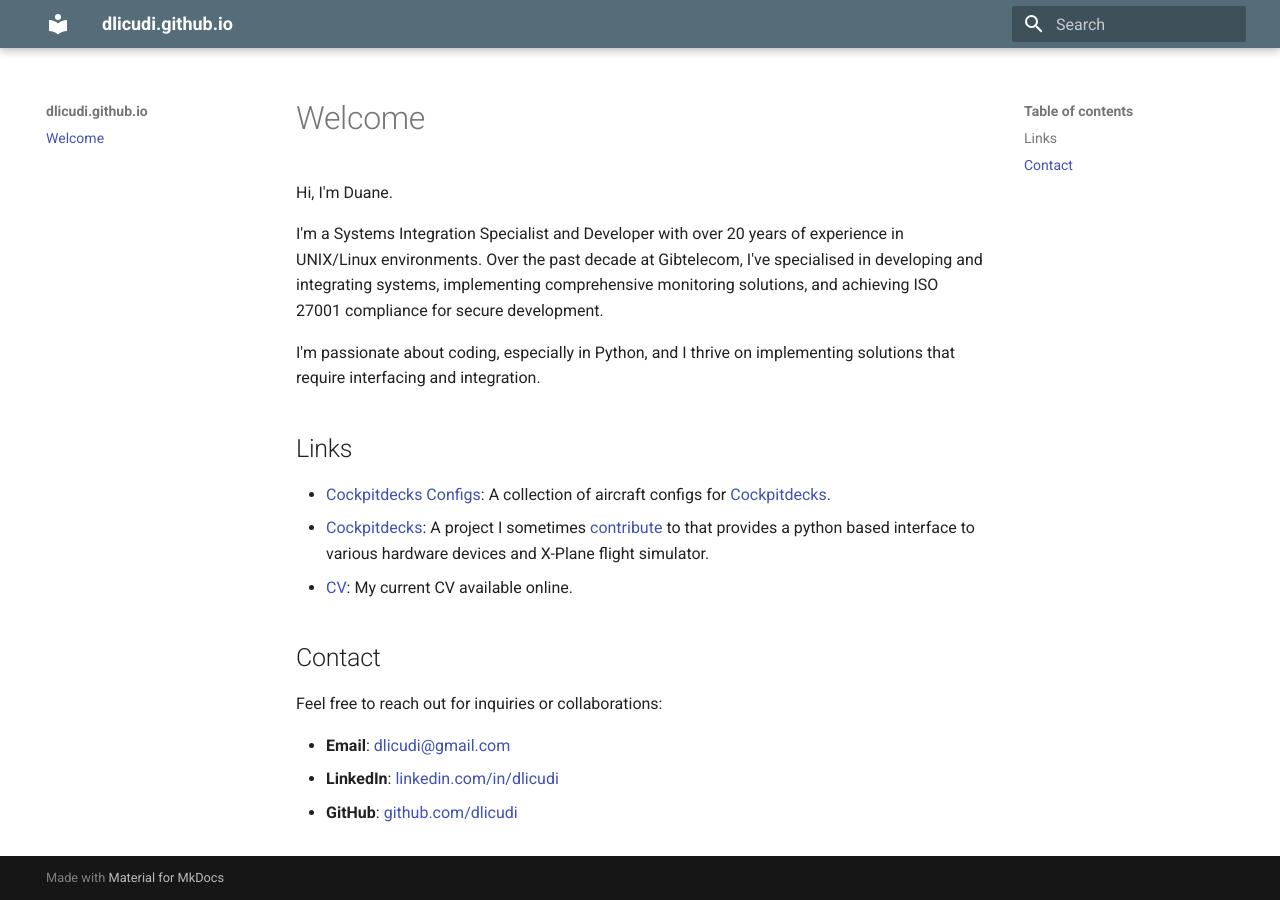
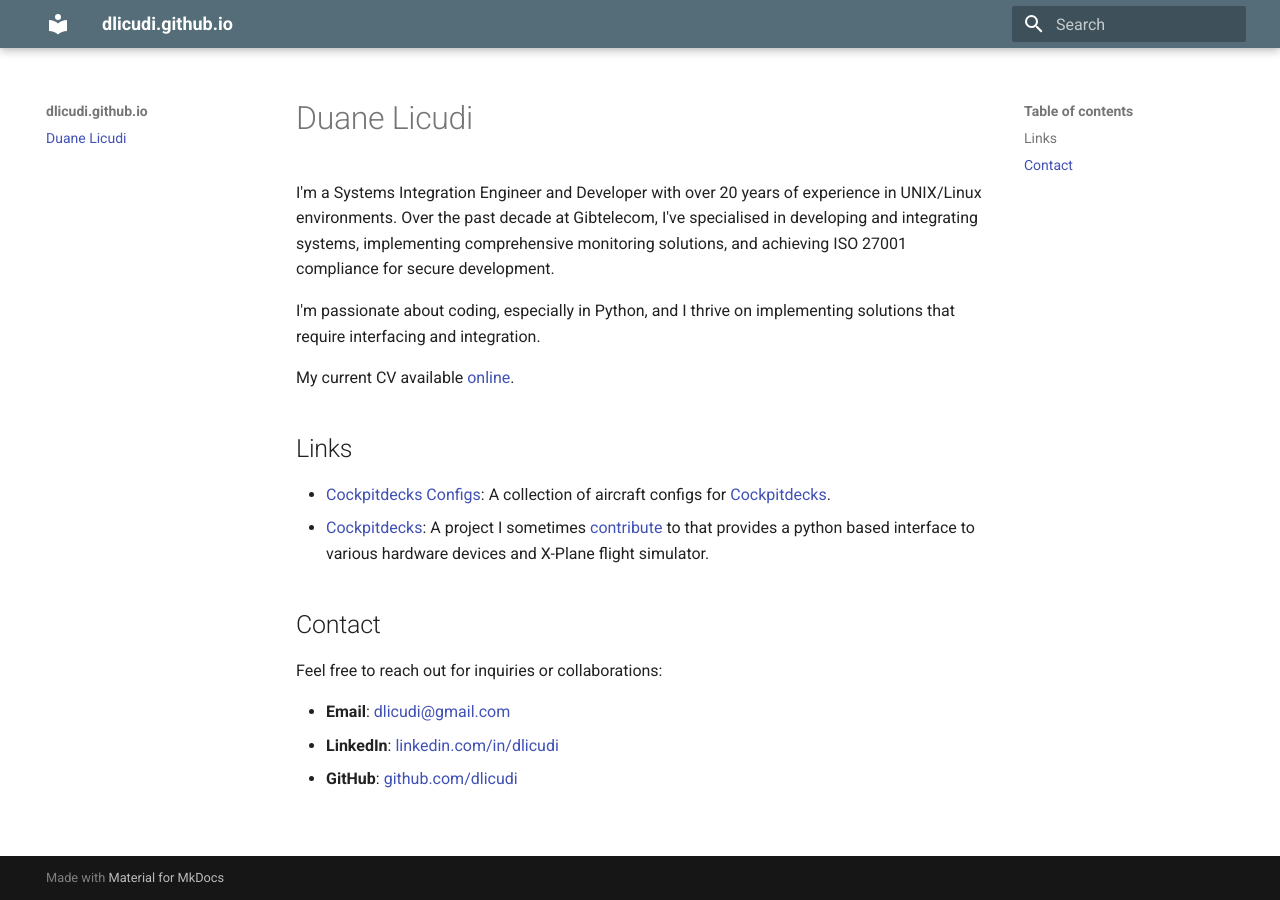
Before and after one commit to dlicudi/dlicudi.github.io, an MkDocs documentation site: the page built from docs/index.md, in a window 1280 px wide. Built offline with MkDocs 1.6.1 and Material for MkDocs 9.7.7, drawn with Linux system fonts in a browser that asks for light colours.

Commit message:
Tweaks to the index page

```diff
--- a/docs/index.md
+++ b/docs/index.md
@@ -1,16 +1,15 @@
-# Welcome
+# Duane Licudi
 
-Hi, I'm Duane.
-
-I'm a Systems Integration Specialist and Developer with over 20 years of experience in UNIX/Linux environments. Over the past decade at Gibtelecom, I've specialised in developing and integrating systems, implementing comprehensive monitoring solutions, and achieving ISO 27001 compliance for secure development.
+I'm a Systems Integration Engineer and Developer with over 20 years of experience in UNIX/Linux environments. Over the past decade at Gibtelecom, I've specialised in developing and integrating systems, implementing comprehensive monitoring solutions, and achieving ISO 27001 compliance for secure development.
 
 I'm passionate about coding, especially in Python, and I thrive on implementing solutions that require interfacing and integration.
+
+My current CV available [online](https://dlicudi.github.io/cv).
 
 ## Links
 
 - [Cockpitdecks Configs](https://github.com/dlicudi/cockpitdecks-configs): A collection of aircraft configs for [Cockpitdecks](https://github.com/devleaks/cockpitdecks).
 - [Cockpitdecks](https://github.com/devleaks/cockpitdecks): A project I sometimes [contribute](https://github.com/devleaks/cockpitdecks/commits/main/?author=dlicudi) to that provides a python based interface to various hardware devices and X-Plane flight simulator.
-- [CV](https://dlicudi.github.io/cv): My current CV available online.
 
 ## Contact
 
```
